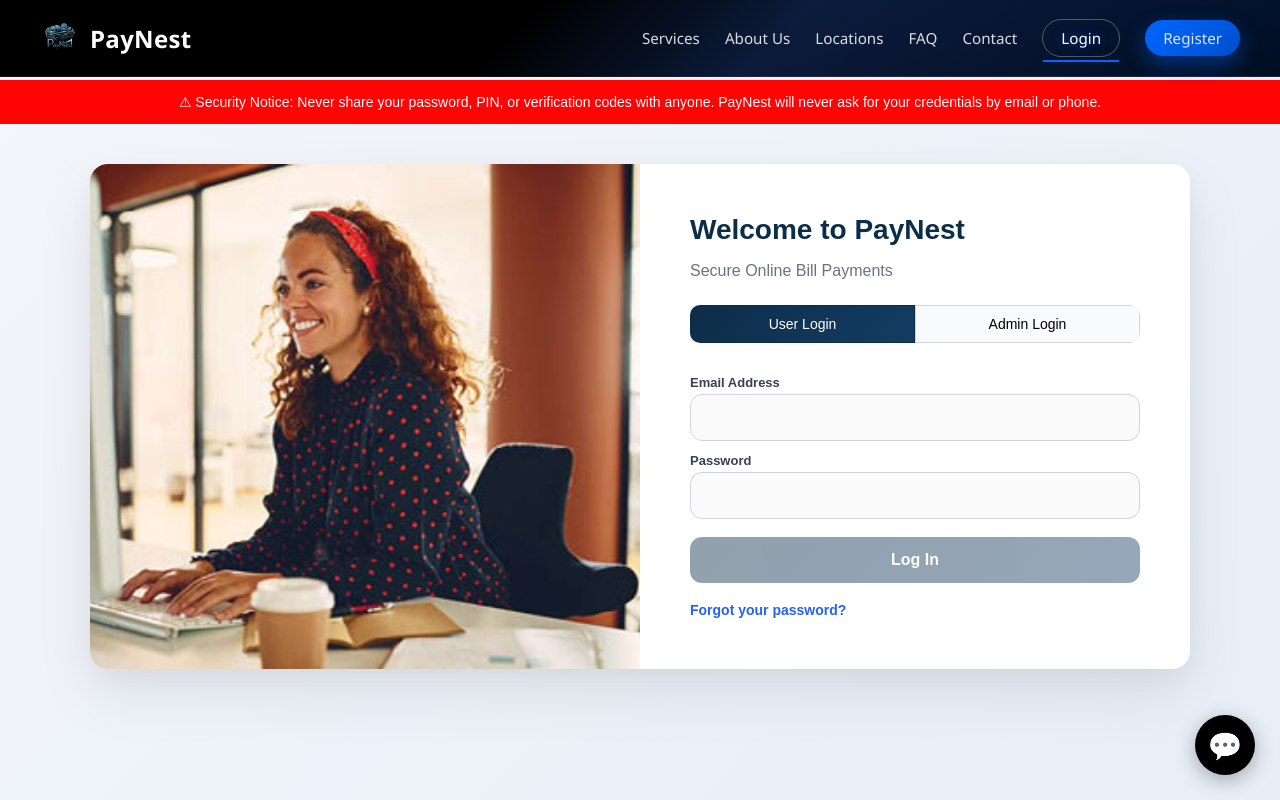
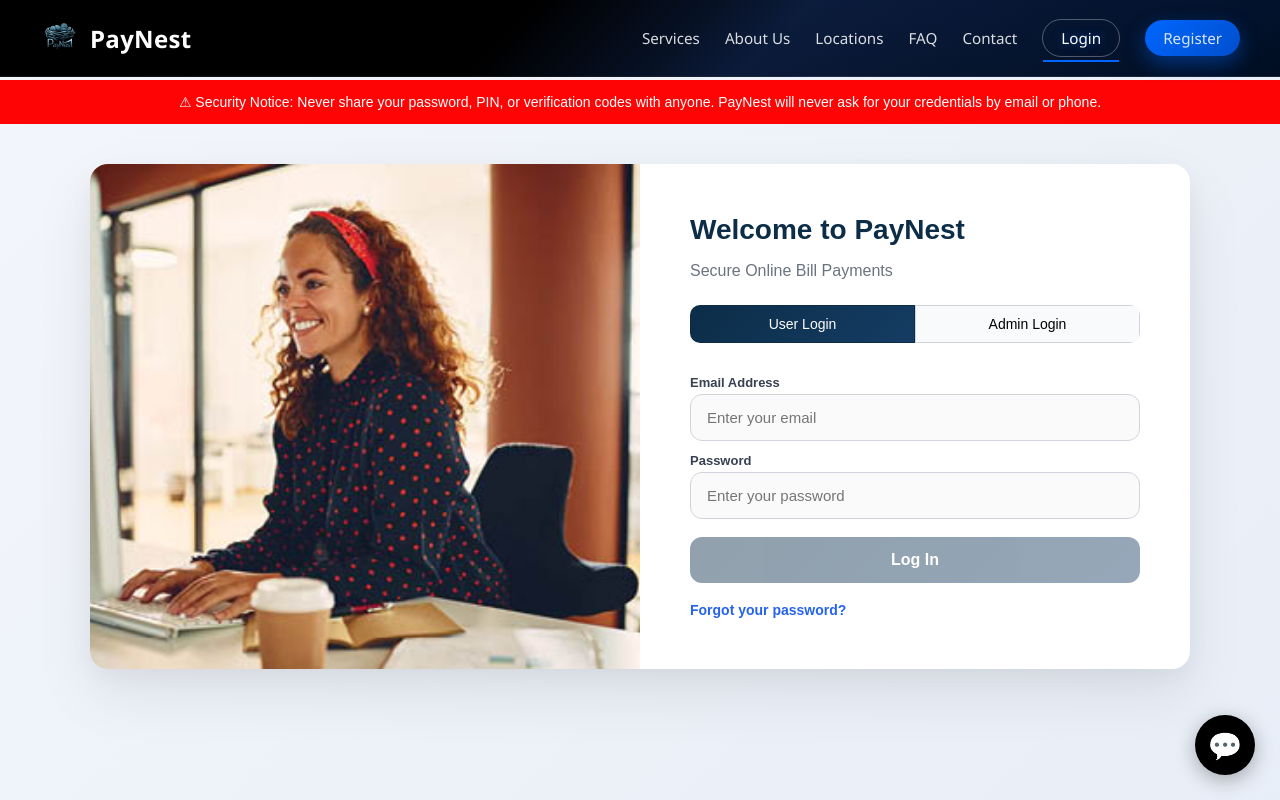
Before and after one commit to rajiascarlett18-debug/paynest, an Angular app in the folder frontend/: page /login in a window 1280 px wide. Shown: the top 800 px of the page. Built offline with nearby package versions, Linux system fonts and the light colour scheme.

Commit message:
🔥 UI upgrade: professional login page with password toggle + improved styling

```diff
--- a/frontend/src/app/pages/login/login.component.css
+++ b/frontend/src/app/pages/login/login.component.css
@@ -3,324 +3,226 @@
 ========================= */
 
 .bank-login-page {
-
   min-height: 100vh;
-
-  background:
-    linear-gradient(135deg, #f3f6fb 0%, #e8eef7 100%);
-
+  background: linear-gradient(135deg, #f3f6fb 0%, #e8eef7 100%);
   font-family: Arial, Helvetica, sans-serif;
-
-  padding-top: 80px; /* prevents navbar overlap */
-
+  padding-top: 80px;
 }
-
 
 /* =========================
    SECURITY WARNING
 ========================= */
 
 .security-warning {
-
   background: #fe0404;
-
   color: white;
-
   padding: 14px 20px;
-
   text-align: center;
-
   font-size: 14px;
-
   font-weight: 500;
-
 }
-
 
 /* =========================
    MAIN LAYOUT
 ========================= */
 
 .login-layout {
-
   display: grid;
-
   grid-template-columns: 1fr 1fr;
-
   max-width: 1100px;
-
   margin: 40px auto;
-
   background: white;
-
   border-radius: 18px;
-
   overflow: hidden;
-
   box-shadow:
     0 25px 60px rgba(0,0,0,0.08),
     0 8px 25px rgba(0,0,0,0.04);
-
 }
-
 
 /* =========================
    LEFT IMAGE
 ========================= */
 
 .login-image img {
-
   width: 100%;
-
   height: 100%;
-
   object-fit: cover;
-
 }
-
 
 /* =========================
    LOGIN PANEL
 ========================= */
 
 .login-panel {
-
   padding: 50px;
-
 }
 
 .login-panel h2 {
-
   font-size: 28px;
-
   color: #0c2d48;
-
   font-weight: 700;
-
   margin-bottom: 8px;
-
 }
 
 .subtitle {
-
   color: #6b7280;
-
   margin-bottom: 25px;
-
 }
-
 
 /* =========================
    ERROR MESSAGE
 ========================= */
 
 .error-box {
-
   background: #fff5f5;
-
   border: 1px solid #dc3545;
-
   padding: 10px;
-
   margin-bottom: 15px;
-
   color: #dc3545;
-
   border-radius: 8px;
-
   font-size: 13px;
-
 }
-
 
 /* =========================
    LOGIN TOGGLE
 ========================= */
 
 .login-toggle {
-
   display: flex;
-
   margin-bottom: 20px;
-
   border-radius: 10px;
-
   overflow: hidden;
-
 }
 
 .login-toggle button {
-
   flex: 1;
-
   padding: 10px;
-
   border: 1px solid #d1d5db;
-
   background: #f9fafb;
-
   cursor: pointer;
-
   font-size: 14px;
-
   transition: 0.25s ease;
-
 }
 
 .login-toggle button:hover {
-
   background: #e5e7eb;
-
 }
 
 .login-toggle button.active {
-
   background: linear-gradient(135deg, #0c2d48, #143c63);
-
   color: white;
-
   border-color: #0c2d48;
-
 }
-
 
 /* =========================
    FORM
 ========================= */
 
 form {
-
   display: flex;
-
   flex-direction: column;
-
 }
 
 form label {
-
   font-size: 13px;
-
   margin-bottom: 4px;
-
   margin-top: 12px;
-
   font-weight: 600;
-
   color: #374151;
-
 }
 
-form input {
-
-  padding: 14px 16px;
-
-  border-radius: 12px;
-
-  border: 1px solid #d1d5db;
-
-  font-size: 15px;
-
-  background: #fafafa;
-
-  transition: 0.25s ease;
-
+/* 🔥 INPUT WRAPPER (NEW) */
+.input-group {
+  position: relative;
 }
 
-form input:focus {
-
-  border-color: #2563eb;
-
-  background: #ffffff;
-
-  outline: none;
-
-  box-shadow:
-    0 0 0 3px rgba(37, 99, 235, 0.15);
-
+/* INPUT */
+form input {
+  width: 100%;
+  padding: 14px 16px;
+  padding-right: 45px; /* space for icon */
+  border-radius: 12px;
+  border: 1px solid #d1d5db;
+  font-size: 15px;
+  background: #fafafa;
+  transition: 0.25s ease;
 }
 
+/* FOCUS */
+form input:focus {
+  border-color: #2563eb;
+  background: #ffffff;
+  outline: none;
+  box-shadow: 0 0 0 3px rgba(37, 99, 235, 0.15);
+}
+
+/* =========================
+   PASSWORD ICON (NEW 🔥)
+========================= */
+
+.password-group i {
+  position: absolute;
+  right: 14px;
+  top: 50%;
+  transform: translateY(-50%);
+  cursor: pointer;
+  color: #6b7280;
+  font-size: 16px;
+  transition: 0.2s ease;
+}
+
+.password-group i:hover {
+  color: #111827;
+}
 
 /* =========================
    LOGIN BUTTON
 ========================= */
 
 form button {
-
   width: 100%;
-
   background: linear-gradient(135deg, #0c2d48, #143c63);
-
   color: white;
-
   padding: 14px;
-
   font-size: 16px;
-
   border: none;
-
   border-radius: 12px;
-
   font-weight: 600;
-
   cursor: pointer;
-
   margin-top: 18px;
-
   transition: all 0.25s ease;
-
-  box-shadow:
-    0 10px 25px rgba(12,45,72,0.2);
-
+  box-shadow: 0 10px 25px rgba(12,45,72,0.2);
 }
 
 form button:hover {
-
   transform: translateY(-2px);
-
-  box-shadow:
-    0 15px 35px rgba(12,45,72,0.3);
-
+  box-shadow: 0 15px 35px rgba(12,45,72,0.3);
 }
 
 form button:disabled {
-
   opacity: 0.45;
-
   cursor: not-allowed;
-
   box-shadow: none;
-
 }
-
 
 /* =========================
    LINKS
 ========================= */
 
 .login-links {
-
   margin-top: 18px;
-
 }
 
 .login-links a {
-
   color: #2563eb;
-
   font-size: 14px;
-
   text-decoration: none;
-
   font-weight: 600;
-
 }
 
 .login-links a:hover {
-
   text-decoration: underline;
-
 }
-
 
 /* =========================
    MOBILE
@@ -329,21 +231,15 @@ form button:disabled {
 @media (max-width: 900px) {
 
   .login-layout {
-
     grid-template-columns: 1fr;
-
   }
 
   .login-image {
-
     display: none;
-
   }
 
   .login-panel {
-
     padding: 35px;
-
   }
 
 }
--- a/frontend/src/app/pages/login/login.component.html
+++ b/frontend/src/app/pages/login/login.component.html
@@ -3,35 +3,23 @@
   <!-- =============================
        TOP WARNING BAR
   ============================== -->
-
   <div class="security-warning">
-
     ⚠ Security Notice: Never share your password, PIN, or verification
     codes with anyone. PayNest will never ask for your credentials by
     email or phone.
-
   </div>
-
 
   <!-- =============================
        MAIN LOGIN SECTION
   ============================== -->
-
   <div class="login-layout">
 
-
     <!-- LEFT IMAGE -->
-
     <div class="login-image">
-
       <img src="assets/login1.jpg" alt="Secure banking">
-
     </div>
 
-
-
     <!-- RIGHT LOGIN FORM -->
-
     <div class="login-panel">
 
       <h2>Welcome to PayNest</h2>
@@ -40,19 +28,13 @@
         Secure Online Bill Payments
       </p>
 
-
-      <!-- ERROR MESSAGE -->
-
+      <!-- ERROR -->
       <div *ngIf="errorMessage" class="error-box">
         {{ errorMessage }}
       </div>
 
-
-
       <!-- LOGIN MODE -->
-
       <div class="login-toggle">
-
         <button
           type="button"
           [class.active]="loginMode === 'USER'"
@@ -66,34 +48,44 @@
           (click)="setMode('ADMIN')">
           Admin Login
         </button>
-
       </div>
 
-
-      <!-- LOGIN FORM -->
-
+      <!-- FORM -->
       <form (ngSubmit)="login()" #loginForm="ngForm">
 
+        <!-- EMAIL -->
         <label>Email Address</label>
-
+        <div class="input-group">
           <input
             type="email"
             [(ngModel)]="email"
             name="email"
             required
+            placeholder="Enter your email"
           />
+        </div>
 
-
+        <!-- PASSWORD -->
         <label>Password</label>
-
+        <div class="input-group password-group">
           <input
-          type="password"
+            [type]="showPassword ? 'text' : 'password'"
             [(ngModel)]="password"
             name="password"
             required
+            placeholder="Enter your password"
           />
 
+          <!-- 👁 ICON -->
+          <i
+            class="fa-solid"
+            [class.fa-eye]="!showPassword"
+            [class.fa-eye-slash]="showPassword"
+            (click)="togglePassword()"
+          ></i>
+        </div>
 
+        <!-- BUTTON -->
         <button
           type="submit"
           [disabled]="loading || !loginForm.form.valid">
@@ -104,15 +96,12 @@
 
       </form>
 
-
+      <!-- LINKS -->
       <div class="login-links">
-
         <a routerLink="/forgot-password">
           Forgot your password?
         </a>
-
       </div>
-
 
     </div>
 
--- a/frontend/src/app/pages/login/login.component.ts
+++ b/frontend/src/app/pages/login/login.component.ts
@@ -12,6 +12,9 @@ export class LoginComponent {
   email: string = '';
   password: string = '';
 
+  // 👁 Toggle password visibility
+  showPassword: boolean = false;
+
   // USER or ADMIN tab
   loginMode: 'USER' | 'ADMIN' = 'USER';
 
@@ -24,13 +27,20 @@ export class LoginComponent {
   ) {}
 
   /* =========================
+     TOGGLE PASSWORD VISIBILITY
+  ========================= */
+  togglePassword(): void {
+    this.showPassword = !this.showPassword;
+  }
+
+  /* =========================
      SWITCH LOGIN MODE
   ========================= */
   setMode(mode: 'USER' | 'ADMIN'): void {
 
     this.loginMode = mode;
 
-    // Clear error when switching tabs
+    // Reset errors when switching tabs
     this.errorMessage = '';
 
   }
@@ -40,40 +50,35 @@ export class LoginComponent {
   ========================= */
   login(): void {
 
+    // Prevent double submit
+    if (this.loading) return;
+
+    // Basic validation
     if (!this.email || !this.password) {
-
       this.errorMessage = 'Email and password are required';
-
       return;
-
     }
 
     this.loading = true;
     this.errorMessage = '';
 
     const loginPayload = {
-
-      email: this.email,
+      email: this.email.trim(),
       password: this.password,
       role: this.loginMode   // 🔥 IMPORTANT
-
     };
 
     this.authService.login(loginPayload).subscribe({
 
       next: (res: any) => {
 
-        const userRole = res.user?.role;
+        const userRole = res?.user?.role;
 
         // 🔐 Redirect based on role
         if (userRole === 'ADMIN') {
-
           this.router.navigate(['/admin']);
-
         } else {
-
           this.router.navigate(['/dashboard']);
-
         }
 
         this.loading = false;
@@ -82,8 +87,10 @@ export class LoginComponent {
 
       error: (err) => {
 
+        console.error('Login error:', err);
+
         this.errorMessage =
-          err.error?.message || 'Invalid email or password';
+          err?.error?.message || 'Invalid email or password';
 
         this.loading = false;
 
```
Lines whose indentation alone changed are shown as unchanged.
